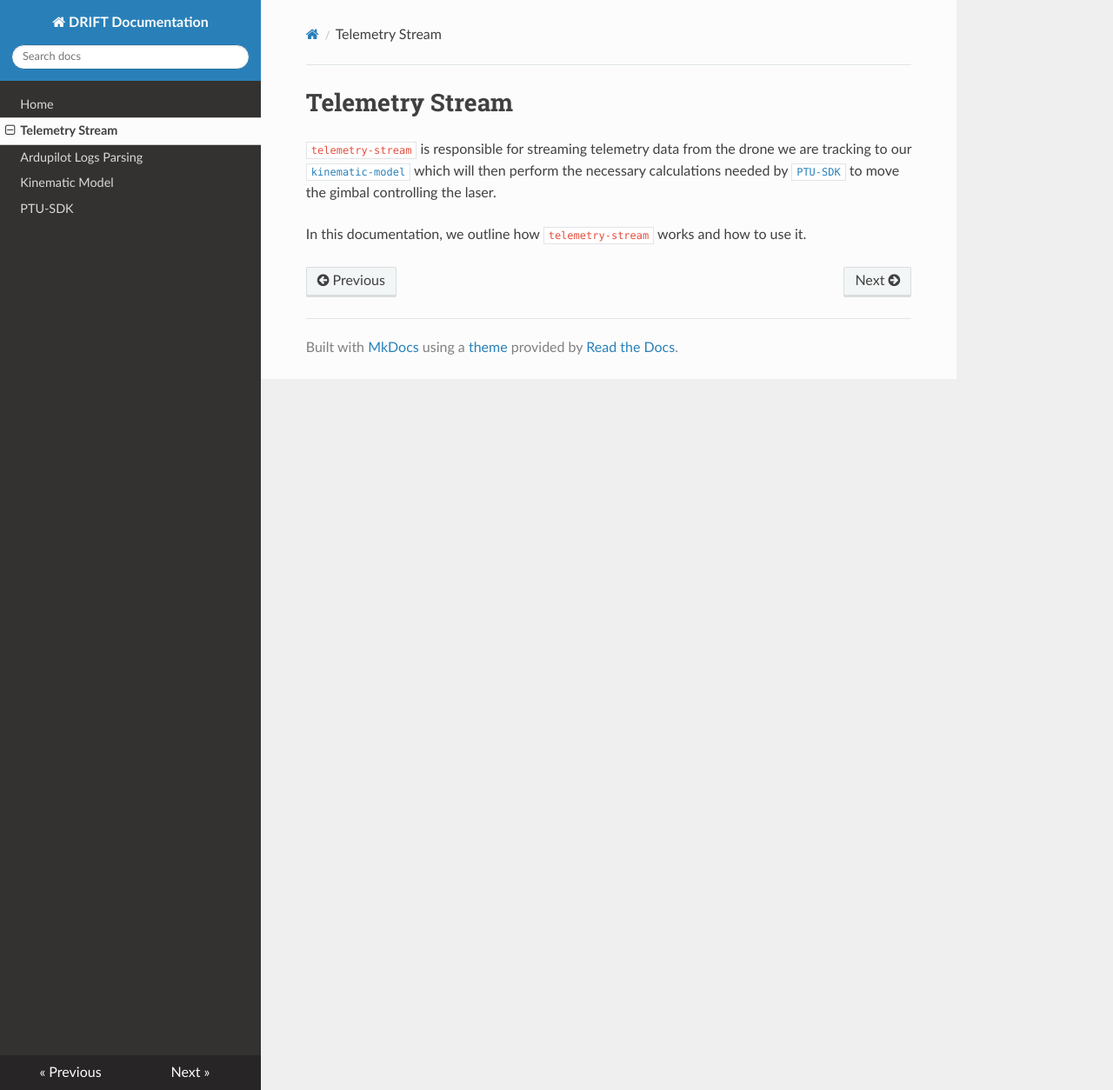
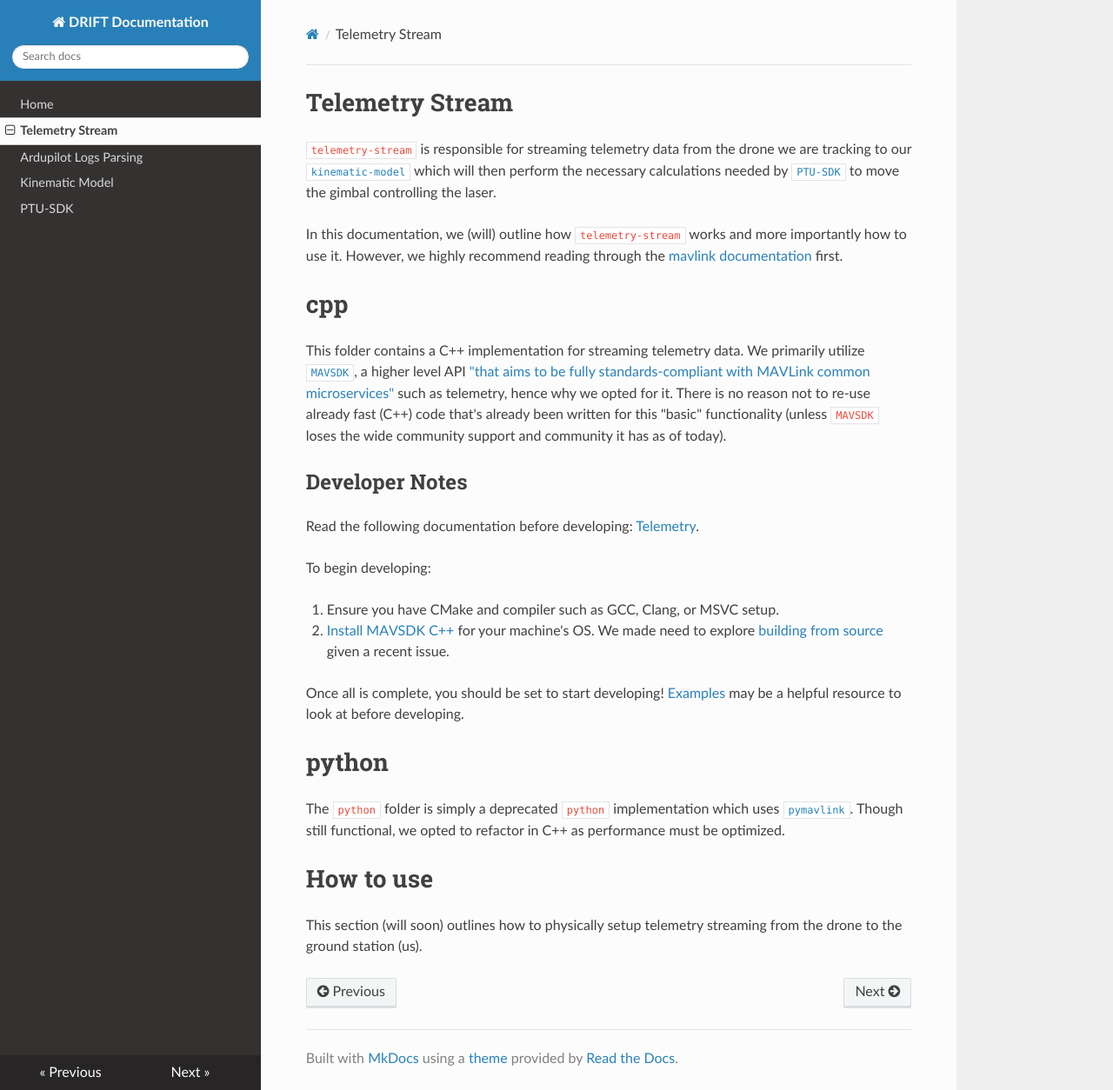
Before and after one commit to team-drift/delphi, an MkDocs documentation site: the page built from docs/telemetry-stream.md, in a window 1280 px wide and 1254 px high. Shown: the whole window at 87% size. Built offline with MkDocs 1.6.1, drawn with Linux system fonts in a browser that asks for light colours; nearby versions of some CDN libraries.

Commit message:
Update documentation

```diff
--- a/docs/telemetry-stream.md
+++ b/docs/telemetry-stream.md
@@ -1,4 +1,24 @@
 # Telemetry Stream
 `telemetry-stream` is responsible for streaming telemetry data from the drone we are tracking to our [`kinematic-model`](https://team-drift.github.io/delphi/kinematic_model/) which will then perform the necessary calculations needed by [`PTU-SDK`](https://team-drift.github.io/delphi/PTU-SDK/) to move the gimbal controlling the laser.
 
-In this documentation, we outline how `telemetry-stream` works and how to use it.
+In this documentation, we (will) outline how `telemetry-stream` works and more importantly how to use it. However, we highly recommend reading through the [mavlink documentation](https://mavlink.io/en/) first.
+
+# cpp
+This folder contains a C++ implementation for streaming telemetry data. We primarily utilize [`MAVSDK`](https://mavsdk.mavlink.io/main/en/), a higher level API ["that aims to be fully standards-compliant with MAVLink common microservices"](https://mavlink.io/en/about/implementations.html) such as telemetry, hence why we opted for it. There is no reason not to re-use already fast (C++) code that's already been written for this "basic" functionality (unless `MAVSDK` loses the wide community support and community it has as of today).
+
+## Developer Notes
+Read the following documentation before developing: [Telemetry](https://mavsdk.mavlink.io/main/en/cpp/guide/telemetry.html).
+
+To begin developing:
+
+0. Ensure you have CMake and compiler such as GCC, Clang, or MSVC setup.
+
+1. [Install MAVSDK C++](https://mavsdk.mavlink.io/main/en/cpp/guide/installation.html) for your machine's OS. We made need to explore [building from source](https://mavsdk.mavlink.io/main/en/cpp/guide/build.html) given a recent issue.
+
+Once all is complete, you should be set to start developing! [Examples](https://mavsdk.mavlink.io/main/en/cpp/examples/) may be a helpful resource to look at before developing.
+
+# python
+The `python` folder is simply a deprecated `python` implementation which uses [`pymavlink`](https://github.com/ArduPilot/pymavlink). Though still functional, we opted to refactor in C++ as performance must be optimized.
+
+# How to use
+This section (will soon) outlines how to physically setup telemetry streaming from the drone to the ground station (us).
```
